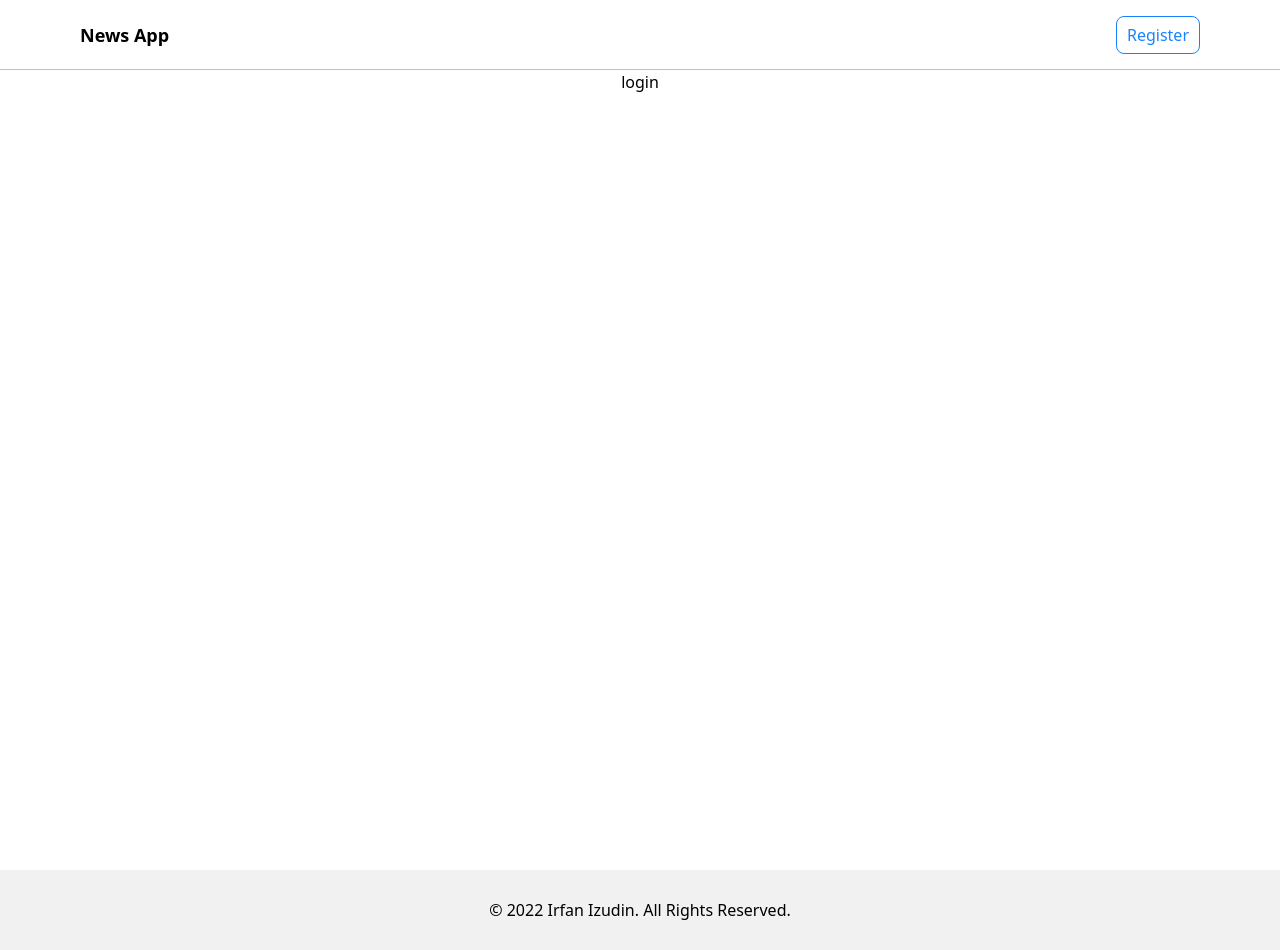
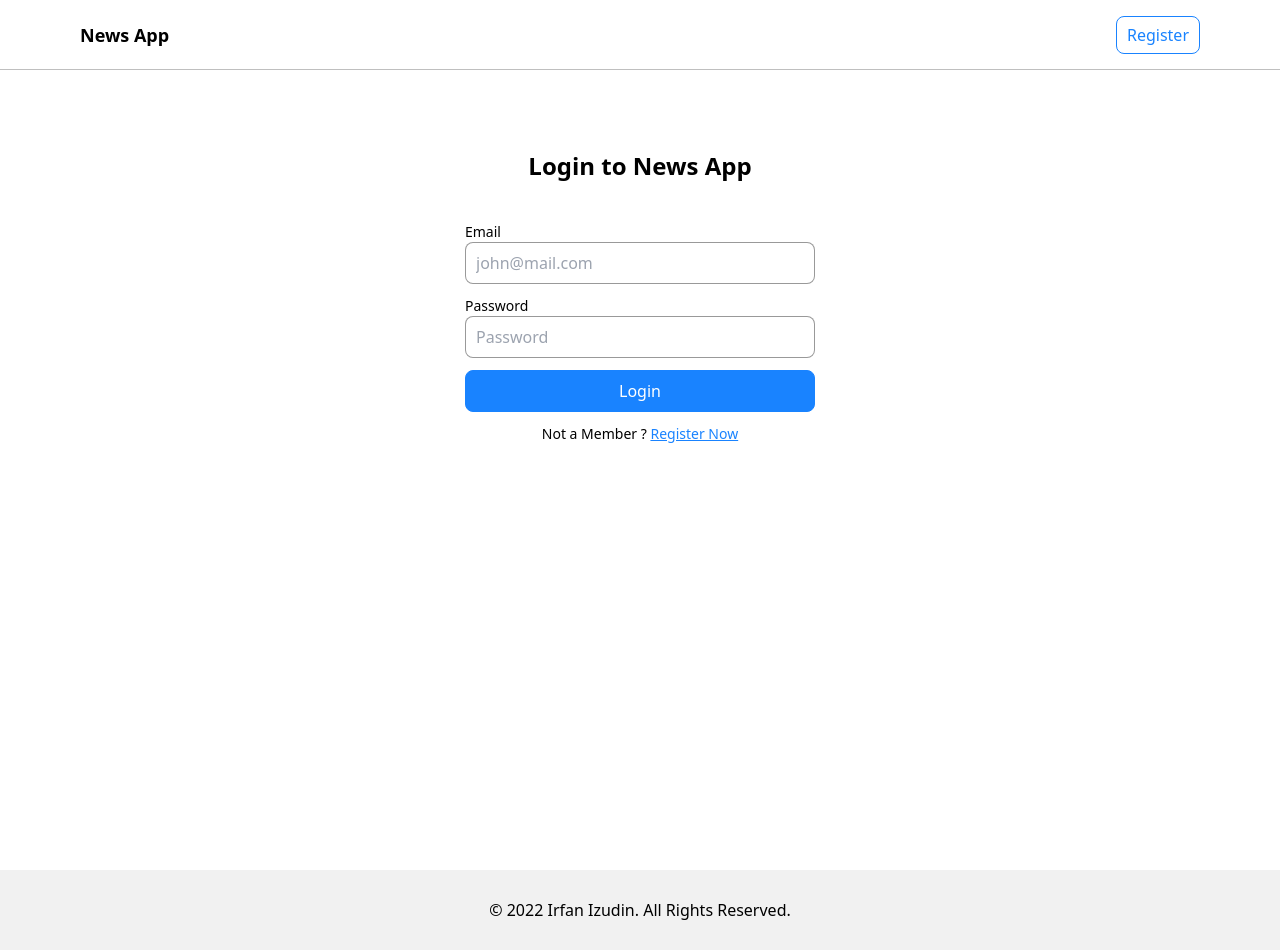
Before and after one commit to irfanizudin/news-app, a Next.js app: page /login in a window 1280 px wide. Built offline with nearby package versions, Linux system fonts and the light colour scheme.

Commit message:
Create Alert component

```diff
--- /dev/null
+++ b/components/Alert.js
@@ -0,0 +1,26 @@
+import { useContext, useEffect } from "react";
+import { AppContext } from "../contexts/AppContext";
+
+const Alert = ({ message, status }) => {
+  const { setShowAlert } = useContext(AppContext);
+
+  useEffect(() => {
+    setTimeout(() => {
+      setShowAlert({ login: false, registration: false });
+    }, 3000);
+    return () => {};
+  }, []);
+
+  return (
+    <div
+      className={`${status === "success" && "text-green-700 bg-green-100"} ${
+        status === "failed" && "text-red-700 bg-red-100"
+      } absolute top-20 right-1/2 translate-x-1/2 px-4 py-3 leading-normal  rounded-lg`}
+      role="alert"
+    >
+      {message}
+    </div>
+  );
+};
+
+export default Alert;
--- a/contexts/AppContext.js
+++ b/contexts/AppContext.js
@@ -12,6 +12,11 @@ export const AppProvider = ({ children }) => {
     province: "",
     city: "",
   });
+  const [showAlert, setShowAlert] = useState({ login: false, registration: false });
 
-  return <AppContext.Provider value={{ input, setInput }}>{children}</AppContext.Provider>;
+  return (
+    <AppContext.Provider value={{ input, setInput, showAlert, setShowAlert }}>
+      {children}
+    </AppContext.Provider>
+  );
 };
--- a/pages/index.js
+++ b/pages/index.js
@@ -1,5 +1,12 @@
+import { useContext } from "react";
+import Alert from "../components/Alert";
 import Layout from "../components/Layout";
+import { AppContext } from "../contexts/AppContext";
 
-export default function Home() {
-  return <Layout></Layout>;
-}
+const Home = () => {
+  const { showAlert } = useContext(AppContext);
+
+  return <Layout>{showAlert.login && <Alert message="Login Success!" status="success" />}</Layout>;
+};
+
+export default Home;
--- a/pages/login.js
+++ b/pages/login.js
@@ -1,9 +1,74 @@
+import Link from "next/link";
+import { useRouter } from "next/router";
+import { useContext, useEffect, useState } from "react";
+import Alert from "../components/Alert";
+import Input from "../components/Input";
 import Layout from "../components/Layout";
+import { AppContext } from "../contexts/AppContext";
 
 const login = () => {
+  const { input, setInput, showAlert, setShowAlert } = useContext(AppContext);
+
+  const router = useRouter();
+  const handleLogin = (e) => {
+    e.preventDefault();
+    const { email, password } = JSON.parse(localStorage.getItem("dataUser"));
+
+    if (input.email === email && input.password === password) {
+      router.push("/");
+      console.log("Login sukses");
+    } else {
+      console.log("Login gagal");
+    }
+    setInput({
+      first_name: "",
+      last_name: "",
+      email: "",
+      password: "",
+      gender: "",
+      province: "",
+      city: "",
+    });
+    setShowAlert({ login: true });
+  };
+
   return (
     <Layout title="Login - News App" description="Login News App by Irfan Izudin">
-      login
+      <div className="h-full flex flex-col justify-center mt-[80px]">
+        {showAlert.login && <Alert message="Login failed!" status="failed" />}
+        {showAlert.registration && <Alert message="Registration success!" status="success" />}
+
+        <h1 className="text-2xl font-bold text-center">Login to News App</h1>
+        <form onSubmit={handleLogin}>
+          <div className="w-[350px] flex flex-col mt-10 space-y-3">
+            <Input
+              label="Email"
+              name="email"
+              type="email"
+              value={input.email}
+              placeholder="john@mail.com"
+            />
+            <Input
+              label="Password"
+              name="password"
+              type="password"
+              value={input.password}
+              placeholder="Password"
+            />
+            <Input
+              type="submit"
+              value="Login"
+              className="text-white bg-blue border-blue focus:border-blue focus:ring-1 cursor-pointer"
+            />
+          </div>
+        </form>
+        <p className="text-sm text-center mt-3">
+          Not a Member ?{" "}
+          <Link href="/register">
+            <a className="text-blue underline">Register Now</a>
+          </Link>
+        </p>
+      </div>
     </Layout>
   );
 };
--- a/pages/register.js
+++ b/pages/register.js
@@ -1,3 +1,4 @@
+import Link from "next/link";
 import { useRouter } from "next/router";
 import { useContext } from "react";
 import Input from "../components/Input";
@@ -20,13 +21,14 @@ const register = () => {
     },
   ];
 
-  const { input, setInput } = useContext(AppContext);
+  const { input, setInput, setShowAlert } = useContext(AppContext);
 
   const router = useRouter();
 
   const handleRegister = (e) => {
     e.preventDefault();
     console.log(input);
+    localStorage.setItem("dataUser", JSON.stringify(input));
     setInput({
       first_name: "",
       last_name: "",
@@ -37,6 +39,7 @@ const register = () => {
       city: "",
     });
     router.push("/login");
+    setShowAlert({ registration: true });
   };
 
   const cities = region.filter((region) => region.province === input.province);
@@ -93,6 +96,12 @@ const register = () => {
             />
           </div>
         </form>
+        <p className="text-sm text-center mt-3">
+          Already a Member ?{" "}
+          <Link href="/login">
+            <a className="text-blue underline">Login Now</a>
+          </Link>
+        </p>
       </div>
     </Layout>
   );
```
